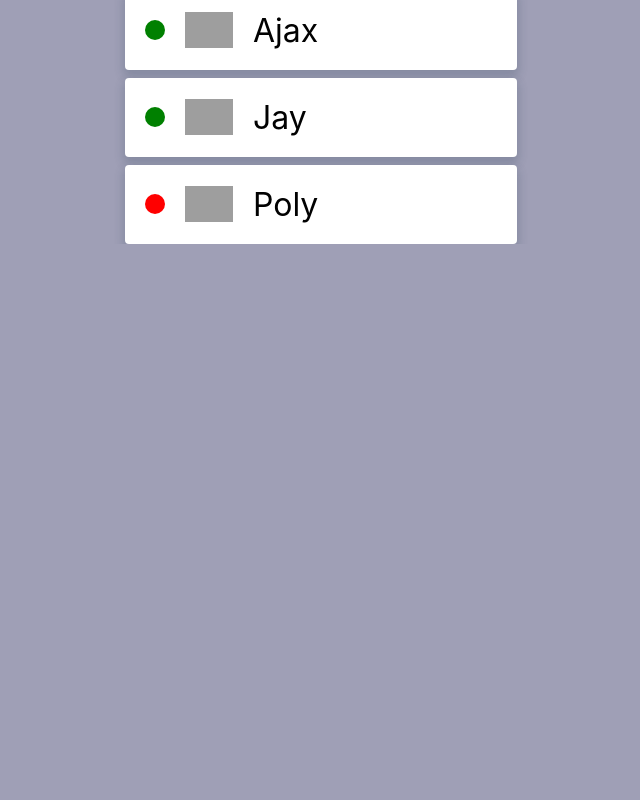
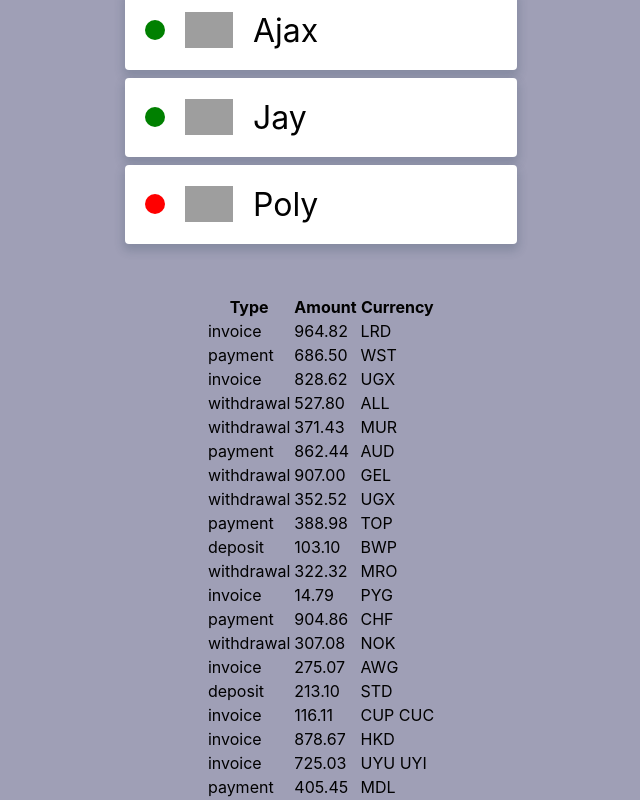
Before and after one commit to AnastasiiaHudymenko/goit-react-hw-01-components, a React (Create React App) app: page / in a window 1280 px wide. Shown: the part 924-1724 px from the top of the page, without its empty margins (319-959 px from the left). Before the commit the page ends 1168 px from the top, so only its background shows below. Built offline with nearby package versions, Linux system fonts and the light colour scheme; grey boxes are pictures that could not be loaded.

Commit message:
add TransactionsHistory component

```diff
--- a/src/components/Profile/Profile.jsx
+++ b/src/components/Profile/Profile.jsx
@@ -43,4 +43,3 @@
     </ProfileCard>
   );
 }
-console.log('hello');
--- a/src/components/Statistics/Statistics.jsx
+++ b/src/components/Statistics/Statistics.jsx
@@ -27,4 +27,3 @@
     </SectionStatistics>
   );
 }
-console.log(getRandomHexColor());
--- /dev/null
+++ b/src/components/TransactionHistory/TransactionHistory.jsx
@@ -0,0 +1,23 @@
+export default function TransactionHistory({ items }) {
+  return (
+    <table class="transaction-history">
+      <thead>
+        <tr>
+          <th>Type</th>
+          <th>Amount</th>
+          <th>Currency</th>
+        </tr>
+      </thead>
+
+      <tbody>
+        {items.map(({ id, type, amount, currency }) => (
+          <tr key={id}>
+            <td>{type}</td>
+            <td>{amount}</td>
+            <td>{currency}</td>
+          </tr>
+        ))}
+      </tbody>
+    </table>
+  );
+}
--- /dev/null
+++ b/src/components/TransactionHistory/transactions.json
@@ -0,0 +1,122 @@
+[
+  {
+    "id": "1e0700a2-5183-4291-85cc-2065a036a683",
+    "type": "invoice",
+    "amount": "964.82",
+    "currency": "LRD"
+  },
+  {
+    "id": "a30f821b-4d25-4ff0-abdd-e340b3f0dd2b",
+    "type": "payment",
+    "amount": "686.50",
+    "currency": "WST"
+  },
+  {
+    "id": "44dca67a-8e5a-4798-bf8e-b15efd4e1abd",
+    "type": "invoice",
+    "amount": "828.62",
+    "currency": "UGX"
+  },
+  {
+    "id": "ea8ed3dc-2b68-4a53-905a-53ecb0adef33",
+    "type": "withdrawal",
+    "amount": "527.80",
+    "currency": "ALL"
+  },
+  {
+    "id": "ea76146a-0b00-4b80-bc02-a8c822176712",
+    "type": "withdrawal",
+    "amount": "371.43",
+    "currency": "MUR"
+  },
+  {
+    "id": "63ca02f9-d637-46b5-9237-f3b24425e029",
+    "type": "payment",
+    "amount": "862.44",
+    "currency": "AUD"
+  },
+  {
+    "id": "ed0263e8-59a5-4bf1-87e0-2bb88e53dc34",
+    "type": "withdrawal",
+    "amount": "907.00",
+    "currency": "GEL"
+  },
+  {
+    "id": "6013bad0-750c-4691-8bc2-d8f2b43969c4",
+    "type": "withdrawal",
+    "amount": "352.52",
+    "currency": "UGX"
+  },
+  {
+    "id": "252c7be4-8b06-4fa7-8d42-61fb835b70d5",
+    "type": "payment",
+    "amount": "388.98",
+    "currency": "TOP"
+  },
+  {
+    "id": "4eaab41b-b967-40ac-82ed-85fc66f646f1",
+    "type": "deposit",
+    "amount": "103.10",
+    "currency": "BWP"
+  },
+  {
+    "id": "9648a350-8469-42d5-8bf3-18090de5fe67",
+    "type": "withdrawal",
+    "amount": "322.32",
+    "currency": "MRO"
+  },
+  {
+    "id": "9c5c25fb-1a95-4b2f-8d1f-4c4426d677cc",
+    "type": "invoice",
+    "amount": "14.79",
+    "currency": "PYG"
+  },
+  {
+    "id": "43ef232c-80e9-4d6f-b48a-b22405620de3",
+    "type": "payment",
+    "amount": "904.86",
+    "currency": "CHF"
+  },
+  {
+    "id": "5161682e-e620-4019-ab0a-24ceb10fbd20",
+    "type": "withdrawal",
+    "amount": "307.08",
+    "currency": "NOK"
+  },
+  {
+    "id": "7b119d71-42e6-4c42-a141-6818b07bb9ff",
+    "type": "invoice",
+    "amount": "275.07",
+    "currency": "AWG"
+  },
+  {
+    "id": "a4f65722-65c4-4c28-b1f4-b8ed988bb205",
+    "type": "deposit",
+    "amount": "213.10",
+    "currency": "STD"
+  },
+  {
+    "id": "c6e5784b-0ca3-48d6-86e5-b5128af5a523",
+    "type": "invoice",
+    "amount": "116.11",
+    "currency": "CUP CUC"
+  },
+  {
+    "id": "c9ebed6a-3a02-4b49-ac0d-0534b51f2bfd",
+    "type": "invoice",
+    "amount": "878.67",
+    "currency": "HKD"
+  },
+  {
+    "id": "a4a98b0e-b22c-438b-9f83-de2df52110c8",
+    "type": "invoice",
+    "amount": "725.03",
+    "currency": "UYU UYI"
+  },
+  {
+    "id": "b39bfa7a-0166-4c47-94d6-87d20590f746",
+    "type": "payment",
+    "amount": "405.45",
+    "currency": "MDL"
+  }
+]
--- a/src/index.js
+++ b/src/index.js
@@ -8,6 +8,8 @@
 import data from './components/Statistics/data.json';
 import FriendList from './components/FriendList/FriendList';
 import friends from './components/FriendList/friends.json';
+import TransactionHistory from './components/TransactionHistory/TransactionHistory';
+import transactions from './components/TransactionHistory/transactions.json';
 
 ReactDOM.createRoot(document.getElementById('root')).render(
   <React.StrictMode>
@@ -21,6 +23,7 @@
       />
       <Statistics stats={data} title="Upload stats" />
       <FriendList friends={friends} />
+      <TransactionHistory items={transactions} />
     </App>
   </React.StrictMode>
 );
```
